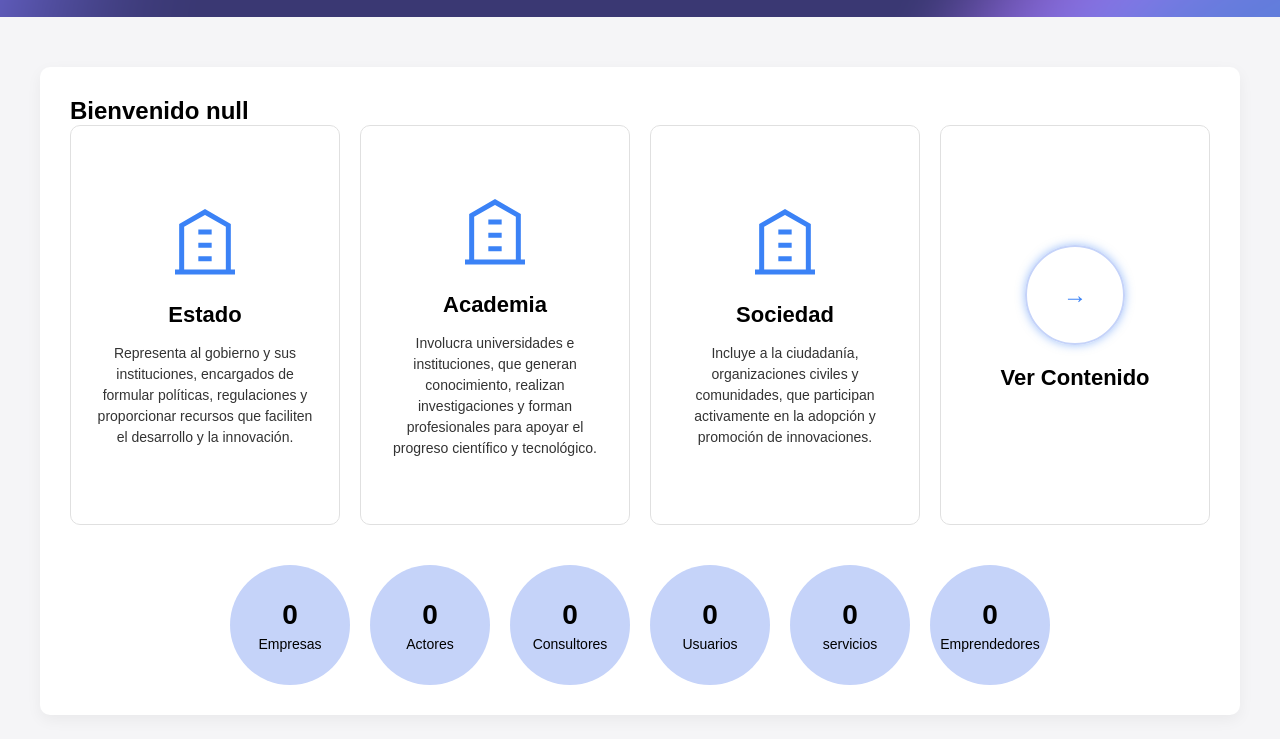
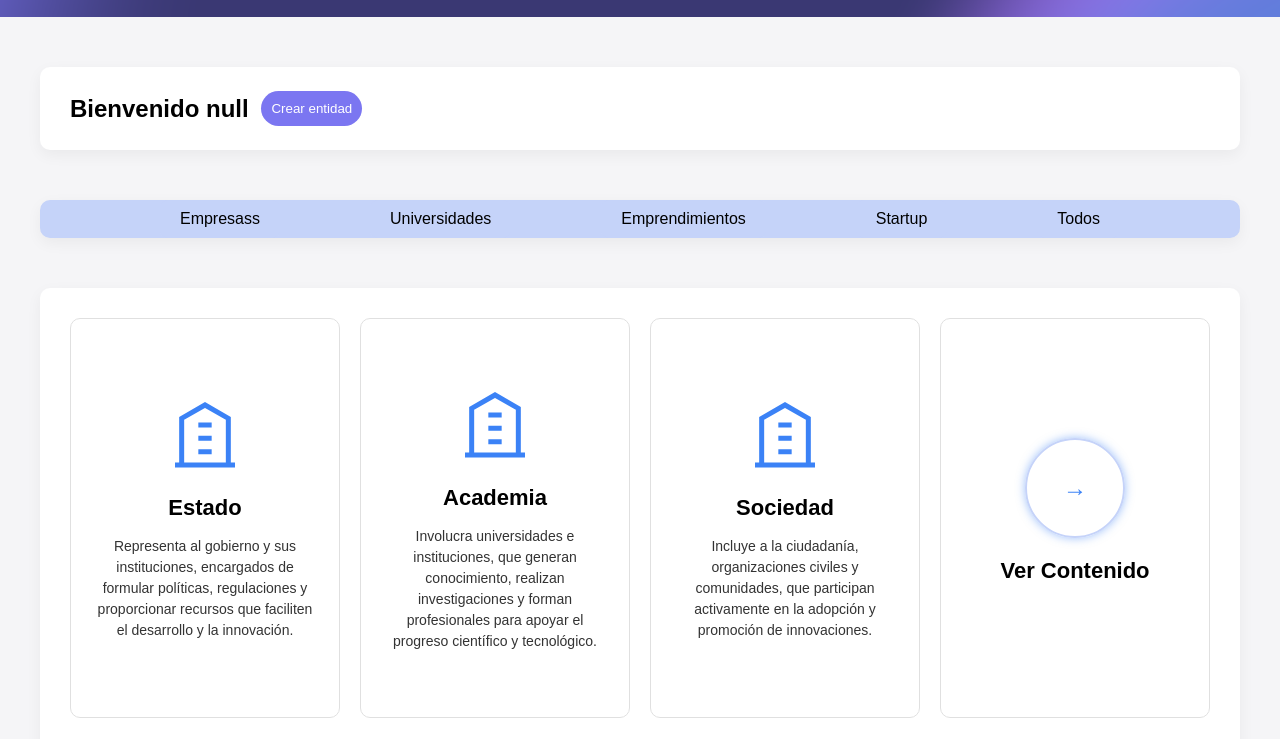
Before and after one commit to jsnunez/sinaptico, a website: page app/pages/admin/helice.html in a window 1280 px wide. Shown: the part 61-800 px from the top of the page. Drawn offline with Linux system fonts and the light colour scheme; files whose address does not match are found by name.

Commit message:
hasta helice

```diff
--- a/app/pages/admin/helice.html
+++ b/app/pages/admin/helice.html
@@ -14,25 +14,33 @@
             box-sizing: border-box;
             font-family: Arial, sans-serif;
         }
+
         @keyframes destello {
             0% {
                 opacity: 1;
-    box-shadow: 0 0 10px rgba(59, 130, 246, 0.5); /* Sombra inicial */
+                box-shadow: 0 0 10px rgba(59, 130, 246, 0.5);
+                /* Sombra inicial */
             }
+
             50% {
                 opacity: 0.5;
-    box-shadow: 0 0 20px rgba(59, 130, 246, 1); /* Sombra brillante */
+                box-shadow: 0 0 20px rgba(59, 130, 246, 1);
+                /* Sombra brillante */
             }
+
             100% {
                 opacity: 1;
-    box-shadow: 0 0 10px rgba(59, 130, 246, 0.5); /* Vuelve a la sombra inicial */
+                box-shadow: 0 0 10px rgba(59, 130, 246, 0.5);
+                /* Vuelve a la sombra inicial */
             }
         }
 
         /* Aplicar la animación al círculo cuando se pasa el ratón sobre la tarjeta */
         .circle-button {
-  animation: destello 1s infinite; /* Animación de destello cada 1 segundo */
+            animation: destello 1s infinite;
+            /* Animación de destello cada 1 segundo */
         }
+
         body {
             background-color: #f5f5f7;
         }
@@ -83,6 +91,20 @@
             background-color: white;
             border-radius: 10px;
             box-shadow: 0 5px 15px rgba(0, 0, 0, 0.05);
+        }
+
+        .encabezado {
+            display: flex;
+            max-width: 1200px;
+            margin: 50px auto;
+            padding: 30px;
+            padding-top: 0px;
+            padding-bottom: 0px;
+
+            background-color: white;
+            border-radius: 10px;
+            box-shadow: 0 5px 15px rgba(0, 0, 0, 0.05);
+            align-items: center;
         }
 
         .cards-container {
@@ -208,6 +230,34 @@
             font-size: 60px;
             margin-bottom: 15px;
         }
+
+        .login-btn {
+            background: #7B76F1;
+            color: white;
+            padding: 10px;
+            margin-left: 1vw;
+            border: none;
+            border-radius: 100px;
+            cursor: pointer;
+            margin-top: 3vh;
+            margin-bottom: 3vh;
+        }
+        .filtro{
+            display: flex;
+            max-width: 1200px;
+            margin: 50px auto;
+            padding: 30px;
+            padding-top: 0px;
+            padding-bottom: 0px;
+
+            background-color: #c5d3f9;
+            border-radius: 10px;
+            box-shadow: 0 5px 15px rgba(0, 0, 0, 0.05);
+            align-items: center;
+            justify-content: space-evenly;
+
+
+        }
     </style>
 </head>
 
@@ -225,10 +275,25 @@
     </div>
     <div>
     </div>
+    <div class="encabezado">
+        <h2 id="bienvenido">Bienvenido</h2>
+        <button class="login-btn">Crear entidad</button>
+
+    </div>
+
+    <div class="filtro">
+        <button class="nav-button">Empresass</button>
+        <button class="nav-button">Universidades</button>
+        <button class="nav-button">Emprendimientos</button>
+        <button class="nav-button">Startup</button>
+        <button class="nav-button">Todos</button>
+
+    </div>
+
     <div class="main-content" id="entidades">
-        <h2 id="bienvenido">Bienvenido</h2>
 
-        <div class="cards-container"  >
+
+        <div class="cards-container">
             <!-- Estado Card -->
             <div id="estado" class="card">
                 <div class="card-inner">
@@ -239,7 +304,8 @@
                         </svg>
                         <h3 class="card-title">Estado</h3>
                         <p class="card-text">Representa al gobierno y sus instituciones, encargados de formular
-                            políticas, regulaciones y proporcionar recursos que faciliten el desarrollo y la innovación.</p>
+                            políticas, regulaciones y proporcionar recursos que faciliten el desarrollo y la innovación.
+                        </p>
                     </div>
                     <div class="card-back">
                         <div class="circle-button">
--- a/app/public/login.js
+++ b/app/public/login.js
@@ -4,7 +4,9 @@ document.getElementById("login-form").addEventListener("submit",async (e)=>{
   e.preventDefault();
   const email = e.target.children.user.value;
   const password = e.target.children.password.value;
-  const res = await fetch("https://sinaptico-production.up.railway.app/api/login",{
+  // const res = await fetch("http://localhost:4000/api/login",{
+    const res = await fetch("https://sinaptico-production.up.railway.app/api/login",{
+
     method:"POST",
     headers:{
       "Content-Type":"application/json"
--- a/app/public/register.js
+++ b/app/public/register.js
@@ -3,6 +3,8 @@ const mensajeError = document.getElementsByClassName("error")[0];
 document.getElementById("register-form").addEventListener("submit",async(e)=>{
   e.preventDefault();
   console.log(e.target.children.user.value)
+  // const res = await fetch("http://localhost:4000/api/register",{
+
   const res = await fetch("https://sinaptico-production.up.railway.app/api/register",{
     method:"POST",
     headers:{
@@ -35,5 +37,5 @@ function hideLoadingScreen() {
 
 // Simulamos una carga (por ejemplo, esperar 3 segundos)
 window.onload = function() {
-  setTimeout(hideLoadingScreen, 2000);  // Espera 3 segundos antes de mostrar el contenido
+  setTimeout(hideLoadingScreen, 1000);  // Espera 3 segundos antes de mostrar el contenido
 };
```
Lines whose indentation alone changed are shown as unchanged.
